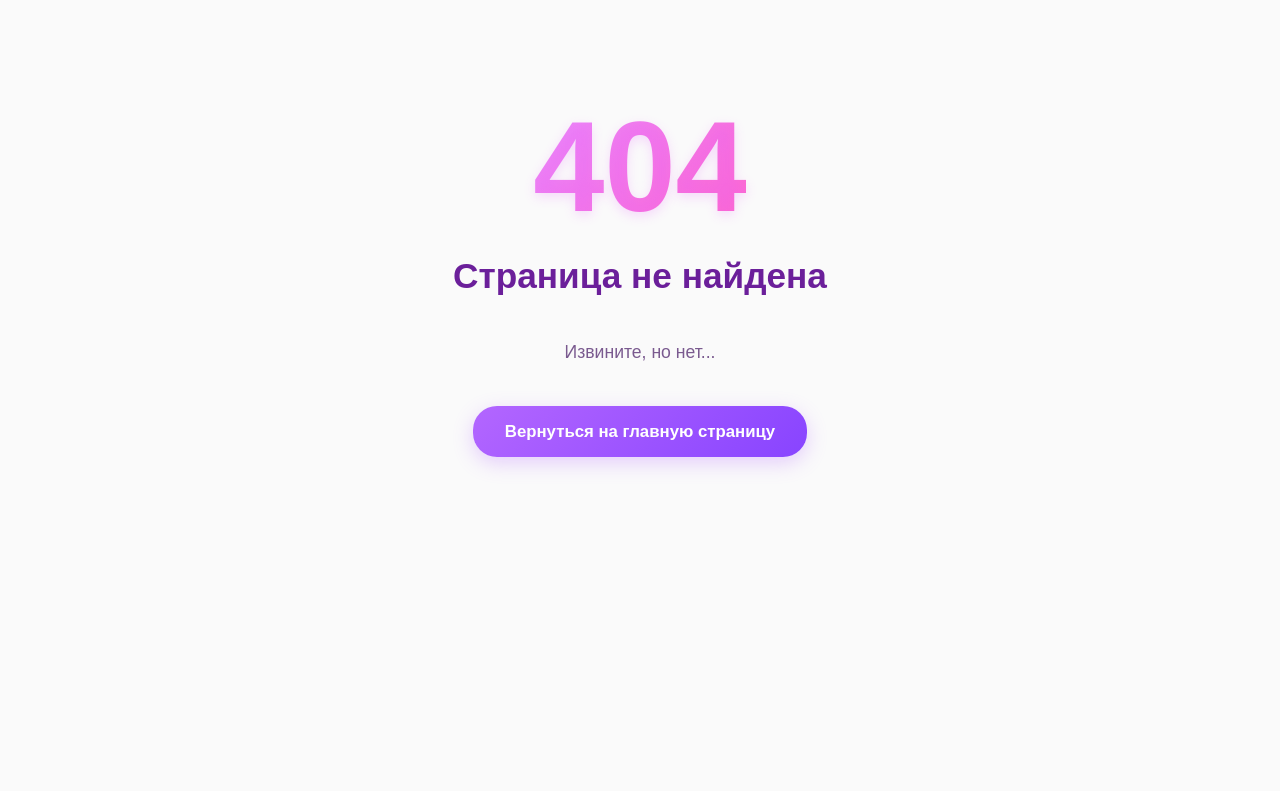
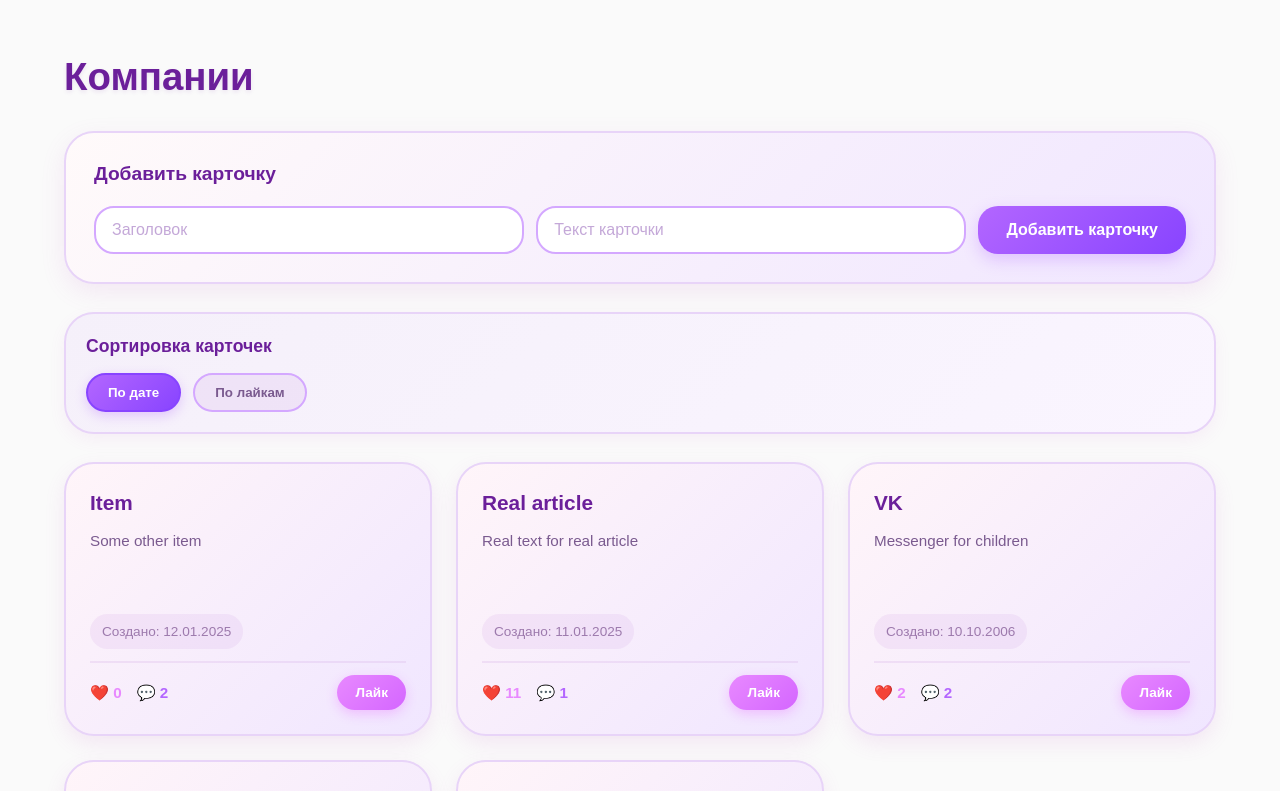
Before and after one commit to suinego/1C-React, a React (Create React App) app in the folder 1csite/: page / in a window 1280 px wide. Before the commit this address had no page. Shown: the top 791 px of the page. Built offline with nearby package versions, Linux system fonts and the light colour scheme.

Commit message:
Fixed root

```diff
--- a/1csite/src/index.js
+++ b/1csite/src/index.js
@@ -14,6 +14,7 @@ root.render(
   <Provider store={store}>
     <BrowserRouter>
       <Routes>
+        <Route path="/" element={<ArticlesPage/>} />
         <Route path="/articles" element={<ArticlesPage />} />
         <Route path="/articles/:articleId" element={<ArticleDetailPage />} />
         <Route path="*" element={<NotFoundPage />} />
```
